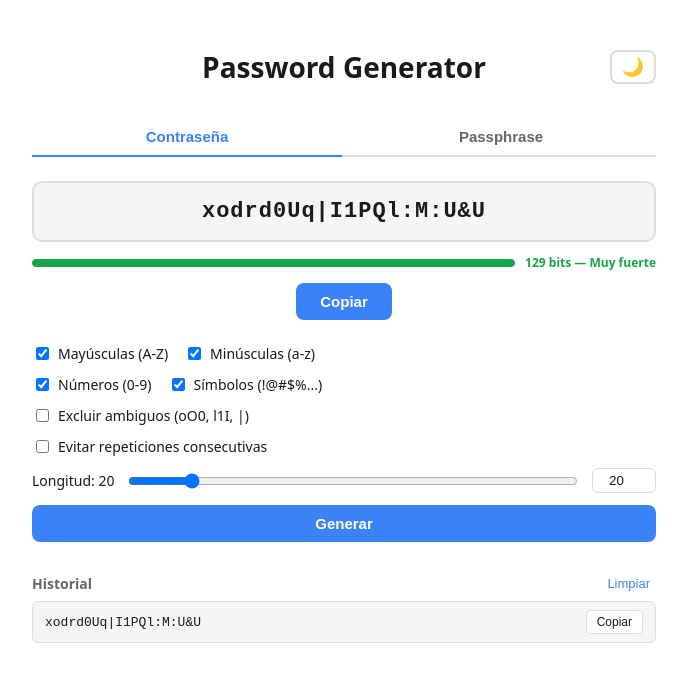
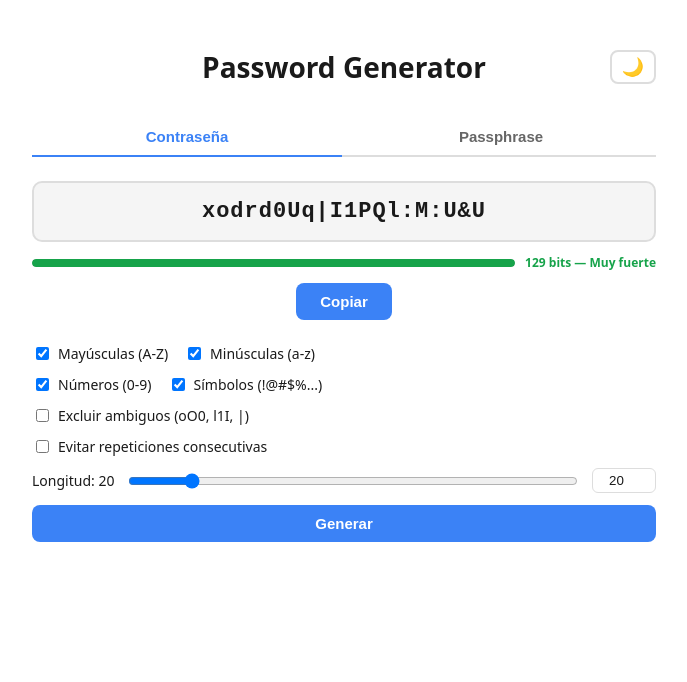
Before and after one commit to agusbram/Password-Generator, a Vue app: page /#/ in a window 1280 px wide. Shown: the top 682 px of the page, without its empty margins (296-983 px from the left). Built offline with nearby package versions, Linux system fonts and the light colour scheme; the HTML template or start-up script is replaced by a standard one.

Commit message:
Persistir historial entre tabs (v-show) y recarga (useLocalStorage), sin duplicar en init

```diff
--- a/src/composables/usePassphraseGenerator.ts
+++ b/src/composables/usePassphraseGenerator.ts
@@ -10,7 +10,8 @@ const MAX_HISTORY = 10
 export function usePassphraseGenerator() {
   const passphrase = ref('')
   const copied = ref(false)
-  const history = ref<string[]>([])
+  const history = useLocalStorage<string[]>('pwdgen-passphrase-history', [])
+  let initial = true
 
   const options = useLocalStorage<PassphraseOptions>('pwdgen-passphrase-options', {
     wordCount: 4,
@@ -24,6 +25,7 @@ export function usePassphraseGenerator() {
   function generate() {
     const phrase = generatePassphrase(options.value)
     passphrase.value = phrase
+    if (initial) { initial = false; return }
     history.value = [phrase, ...history.value].slice(0, MAX_HISTORY)
   }
 
--- a/src/composables/usePasswordGenerator.ts
+++ b/src/composables/usePasswordGenerator.ts
@@ -9,7 +9,8 @@ const MAX_HISTORY = 10
 export function usePasswordGenerator() {
   const password = ref('')
   const copied = ref(false)
-  const history = ref<string[]>([])
+  const history = useLocalStorage<string[]>('pwdgen-password-history', [])
+  let initial = true
 
   const options = useLocalStorage<PasswordOptions>('pwdgen-options', {
     length: 20,
@@ -29,6 +30,7 @@ export function usePasswordGenerator() {
   function generate() {
     const pwd = generatePassword(options.value)
     password.value = pwd
+    if (initial) { initial = false; return }
     history.value = [pwd, ...history.value].slice(0, MAX_HISTORY)
   }
 
--- a/src/views/HomeView.vue
+++ b/src/views/HomeView.vue
@@ -17,8 +17,8 @@ const activeTab = ref<Tab>('password')
         Passphrase
       </button>
     </div>
-    <PasswordGenerator v-if="activeTab === 'password'" />
-    <PassphraseGenerator v-if="activeTab === 'passphrase'" />
+    <PasswordGenerator v-show="activeTab === 'password'" />
+    <PassphraseGenerator v-show="activeTab === 'passphrase'" />
   </div>
 </template>
 
```
